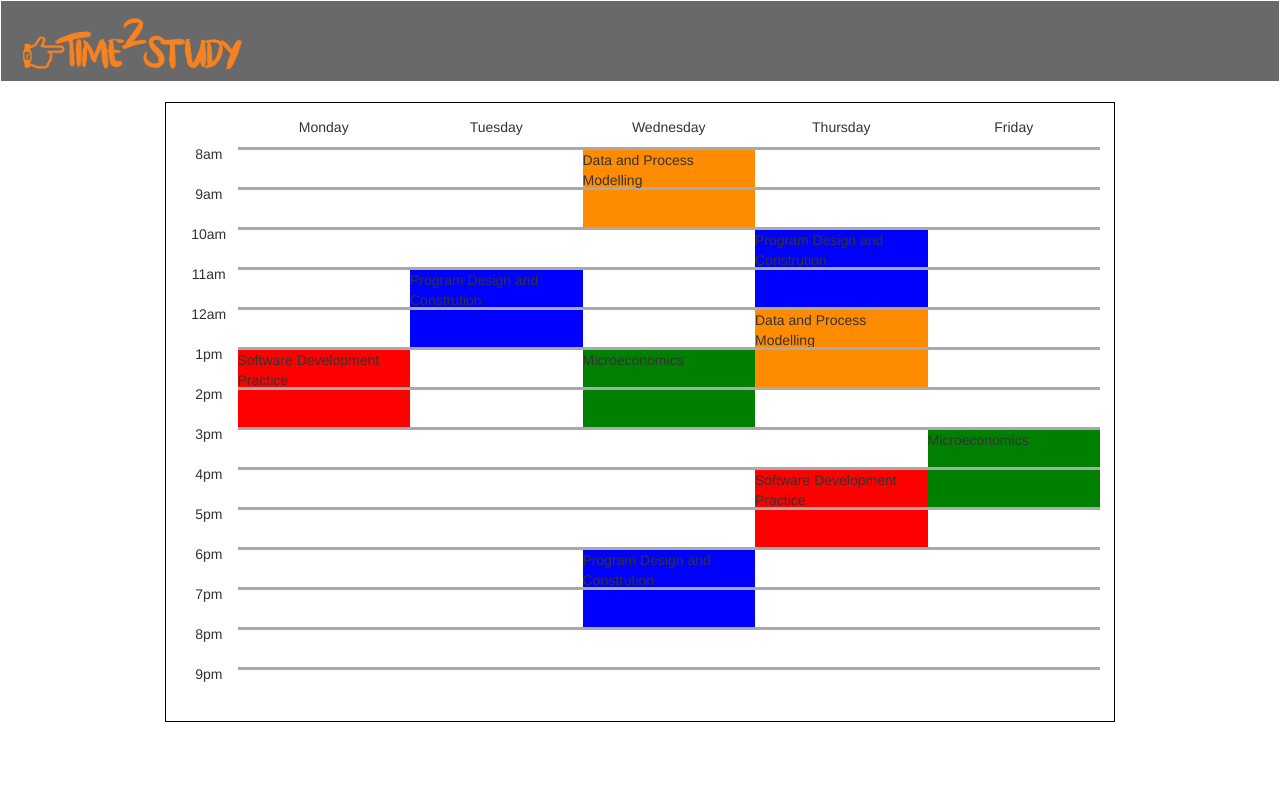
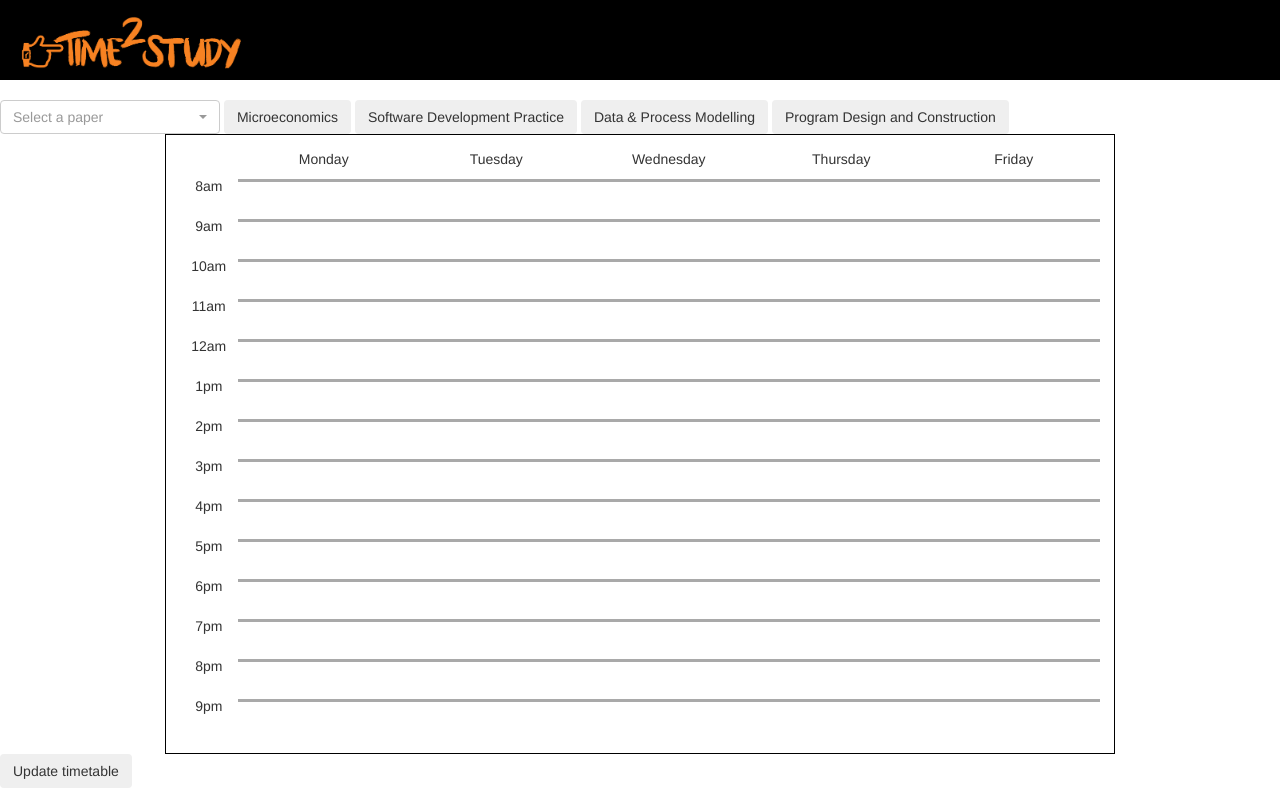
Before and after one commit to KiwiFisher/Time2Study, a plain HTML site: page templates/index.html in a window 1280 px wide. Drawn offline with nearby package versions, Linux system fonts and the light colour scheme.

Commit message:
Added dropdown and buttons

```diff
--- a/static/css/calendar.css
+++ b/static/css/calendar.css
@@ -46,38 +46,33 @@
 
 .navbar-gap {
     height: 80px;
-    background-color: dimgrey;
+    background-color: black; //dimgrey
 }
 
 /** First paper**/
 .time-slot-enrolled-1{
-    border-top: solid darkgray;
     height: 40px;
     margin: 0px;
-    background-color: red;
-
+    background-color: #CD5360;
 }
 
 /** Second paper**/
 .time-slot-enrolled-2{
-    border-top: solid darkgray;
     height: 40px;
     margin: 0px;
-    background-color: green;
+    background-color: #88D317;
 }
 
 /** Third paper**/
 .time-slot-enrolled-3{
-    border-top: solid darkgray;
     height: 40px;
     margin: 0px;
-    background-color: blue;
+    background-color: #43C0F6;
 }
 
 /** Fourth paper**/
 .time-slot-enrolled-4{
-    border-top: solid darkgray;
     height: 40px;
     margin: 0px;
-    background-color: darkorange;
+    background-color: #F19F4D;
 }
--- a/static/css/main-theme.css
+++ b/static/css/main-theme.css
@@ -1,5 +1,5 @@
 #navbar-bg {
-    background-color: #555759;
+    background-color: 555759;
     height: 75px;
 }
 
--- a/static/js/main.js
+++ b/static/js/main.js
@@ -300,6 +300,7 @@ var proposals = [
 
 // Choose the paper and stream
 // Find time and day for a class
+function updateTimetable(){
 for (papers_no  = 0; papers_no < 4; ++papers_no) {
     var timetablePaper = proposals[0][papers_no];
     console.log(timetablePaper);
@@ -344,3 +345,23 @@ for (papers_no  = 0; papers_no < 4; ++papers_no) {
 
     }
 }
+
+}
+
+function clearTimetable() {
+    var timeslotArray = document.getElementsByClassName("time-slot-enrolled");
+
+    for(var i = (timeslotArray.length - 1); i >= 0; i--)
+    {
+        timestampArray[i].className = "time-slot";
+    }
+}
+
+
+
+function addPaper() {
+    var paper_added = document.getElementsByClassName("selectpicker").title;
+    console.log(paper_added);
+    document.getElementsById("class1").innerHTML = "";
+    document.getElementsById("class1").innerHTML = paper_added;
+}
--- a/templates/index.html
+++ b/templates/index.html
@@ -5,14 +5,41 @@
     <title>Time2Study</title>
     <link href="https://maxcdn.bootstrapcdn.com/bootstrap/3.3.7/css/bootstrap.min.css" rel="stylesheet" integrity="sha384-BVYiiSIFeK1dGmJRAkycuHAHRg32OmUcww7on3RYdg4Va+PmSTsz/K68vbdEjh4u" crossorigin="anonymous">
     <link rel="stylesheet" href="../static/css/calendar.css">
+    <link rel="stylesheet" href="../static/css/main-theme.css">
+    <link rel="stylesheet" href="//cdnjs.cloudflare.com/ajax/libs/bootstrap-select/1.12.4/css/bootstrap-select.min.css">
 </head>
 <body>
     <div class="navbar">
         <div class="navbar-brand">
             <img src="../static/assets/logo.png" height="58" width="229"/>
         </div>
-    <div class="navbar-gap"></div>
+        <div class="navbar-gap" >
+
         </div>
+    </div>
+    <div class="paper-selector">
+        <select class="selectpicker" id="paper_selection" data-live-search="true" title="Select a paper" onclick="addPaper()">
+            <option>Software Development Practice</option>
+            <option>Microeconomics</option>
+            <option>Program Design and Construction</option>
+            <option>Data and Process Modelling</option>
+            <option>Programming 1</option>
+            <option>Programming 2</option>
+            <option>Logical Database Design</option>
+            <option>Game Programming</option>
+            <option>Theory of Computation</option>
+            <option>Research Project</option>
+            <option>Programming Languages</option>
+            <option>Food Industry Legislation</option>
+
+        </select>
+        <button type="button" class="btn" id="paper1">Microeconomics</button>
+        <button type="button" class="btn" id="paper2">Software Development Practice</button>
+        <button type="button" class="btn" id="paper3">Data & Process Modelling</button>
+        <button type="button" class="btn" id="paper4">Program Design and Construction</button>
+
+    </div>
+
     <div class="calendar">
 
         <div class="day-heading"></div>
@@ -475,12 +502,15 @@
 
         </div>
 
+    <button type="button" class="btn" id="update" onclick="updateTimetable()">Update timetable</button>
 
 </body>
 
 <footer>
+
+    <script src="https://ajax.googleapis.com/ajax/libs/jquery/3.2.1/jquery.min.js"></script>
     <script src="../static/js/main.js"></script>
     <script src="https://maxcdn.bootstrapcdn.com/bootstrap/3.3.7/js/bootstrap.min.js" integrity="sha384-Tc5IQib027qvyjSMfHjOMaLkfuWVxZxUPnCJA7l2mCWNIpG9mGCD8wGNIcPD7Txa" crossorigin="anonymous"></script>
-
+    <script src="//cdnjs.cloudflare.com/ajax/libs/bootstrap-select/1.12.4/js/bootstrap-select.min.js"></script>
 </footer>
 </html>
```
Lines whose indentation alone changed are shown as unchanged.
